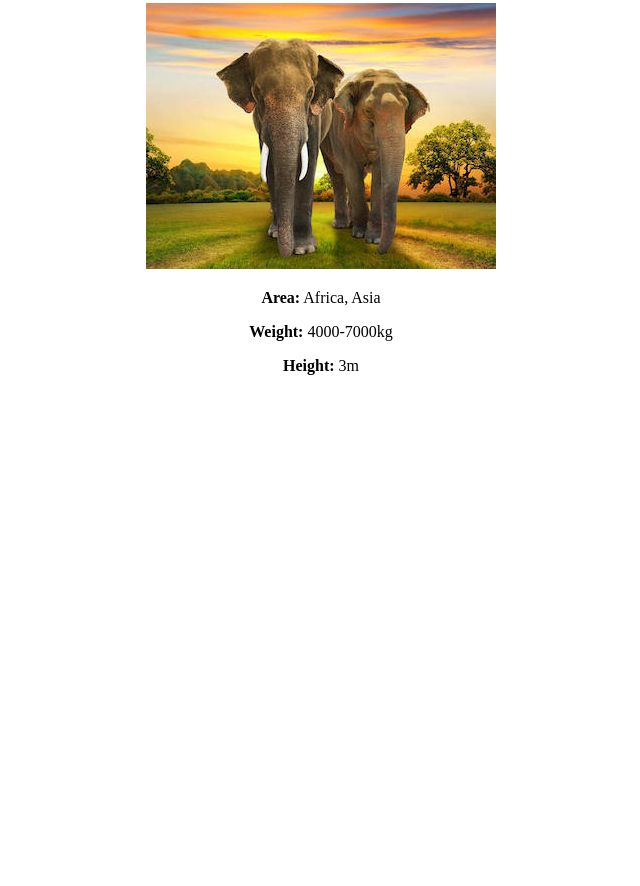
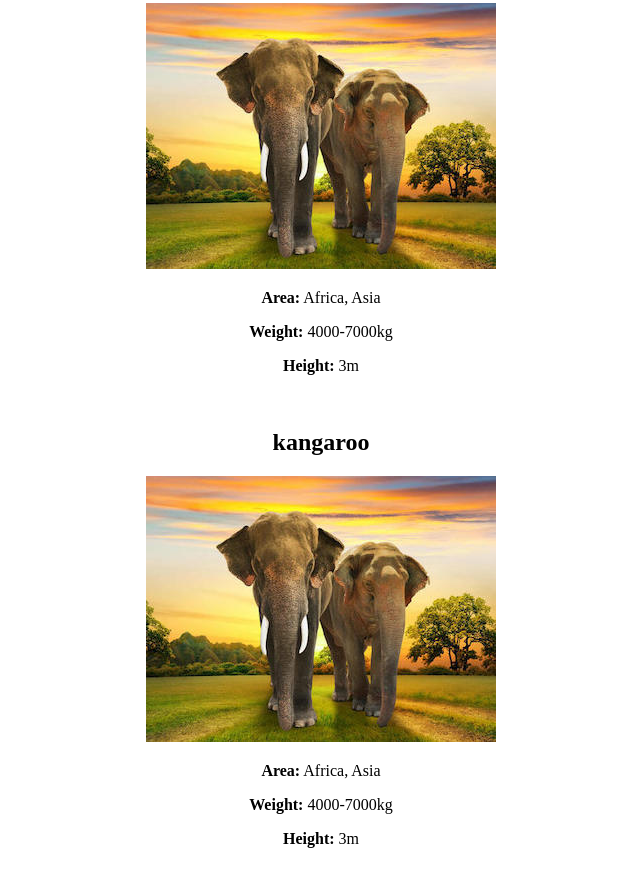
Before and after one commit to evg3ni1/123, a plain HTML site: page index.html in a window 1280 px wide. Shown: the part 794-1680 px from the top of the page, without its empty margins (319-959 px from the left). Before the commit the page ends 1211 px from the top, so only its background shows below. Drawn offline with Linux system fonts and the light colour scheme.

Commit message:
3 commit

```diff
--- a/index.html
+++ b/index.html
@@ -34,3 +34,9 @@
 
   </body>
 </html>
+<h2>kangaroo</h2>
+<img width=350px src="pictures/elephant.jpg">
+<p><b>Area:</b> Africa, Asia</p>
+<p><b>Weight:</b> 4000-7000kg</p>
+<p><b>Height:</b> 3m</p>
+<br>
```
